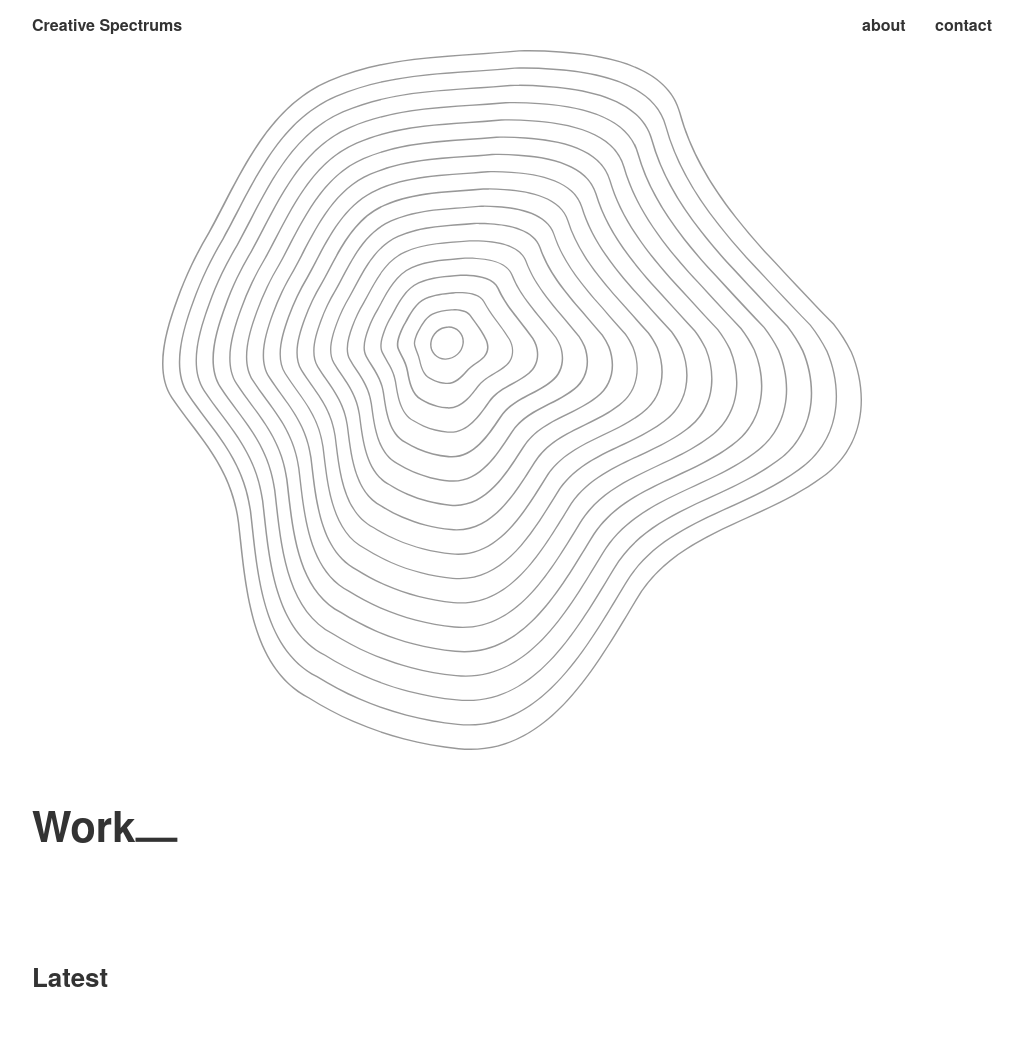
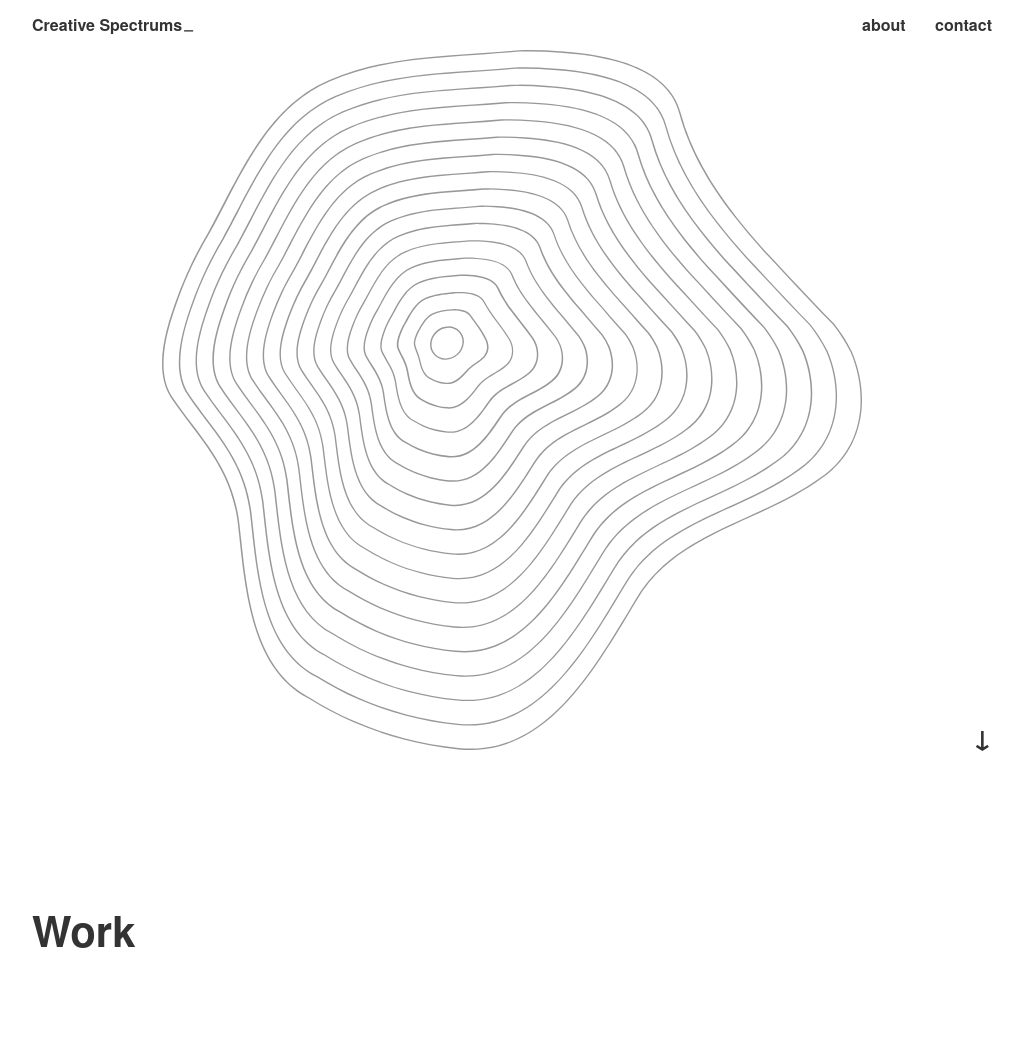
Before and after one commit to JSRobertOuimet/CreativeSpectrums, a PHP site: page / in a window 1280 px wide. Shown: the top 1050 px of the page, without its empty margins (128-1151 px from the left). Run offline with PHP 8.4, Linux system fonts and the light colour scheme.

Commit message:
+ fold scroll icon; other work; headers; social

```diff
--- a/common/footer.php
+++ b/common/footer.php
@@ -1,20 +1,25 @@
 <!--Desktop Footer-->
 <footer id="main-footer" class="bit-1 desktop-only">
-  <nav id="secondary-nav">
+  <nav id="secondary-nav" class="bit-1">
     <div class="left">
       <p class="copy">&copy; Creative Spectrums 2017</p>
     </div>
     <div class="right">
-      <!--<a href="/index.php">home</a>-->
-      <!--<a href="/thoughts.php">thoughts</a>-->
-      <a href="/about.php">about</a>
-      <a href="/contact.php">contact</a>
-      <!--<a href="/fr/french.php">/&nbsp;fr</a>-->
+      <a href="https://www.facebook.com/CreativeSpectrums/" target="_blank">Facebook</a>
+      <a href="https://twitter.com/CrtvSpctrms" target="_blank">Twitter</a>
+      <a href="https://plus.google.com/u/1/114899720654980054505" target="_blank">Google+</a>
+      <a href="https://www.instagram.com/creativespectrums/" target="_blank">Instagram</a>
+      <a href="https://www.pinterest.com/CrtvSpctrms/" target="_blank">Pinterest</a>
     </div>
   </nav>
 </footer>
 
 <!--Mobile Footer-->
-<footer id="main-footer" class="bit-1 center mobile-only">
-  <p class="copy">&copy; Creative Spectrums 2017</p>
+<footer id="main-footer" class="bit-1 mobile-only">
+  <a href="https://www.facebook.com/CreativeSpectrums/" target="_blank" class="bit-1 center no-mg">Facebook</a>
+  <a href="https://twitter.com/CrtvSpctrms" target="_blank" class="bit-1 center no-mg">Twitter</a>
+  <a href="https://plus.google.com/u/1/114899720654980054505" target="_blank" class="bit-1 center no-mg">Google+</a>
+  <a href="https://www.instagram.com/creativespectrums/" target="_blank" class="bit-1 center no-mg">Instagram</a>
+  <a href="https://www.pinterest.com/CrtvSpctrms/" target="_blank" class="bit-1 center no-mg">Pinterest</a>
+  <p class="bit-1 copy center">&copy; Creative Spectrums 2017</p>
 </footer>
--- a/common/navbar.php
+++ b/common/navbar.php
@@ -1,7 +1,7 @@
 <!--Desktop Navigation-->
 <nav id="main-nav" class="desktop-only">
   <div class="left">
-    <a id="brand" href="/index.php">Creative Spectrums</a>
+    <a id="brand" href="/index.php">Creative Spectrums<span class="underscore-brand">&ndash;</span></a>
   </div>
   <div class="right desktop-only">
     <!--<a href="/index.php">home</a>-->
@@ -15,7 +15,7 @@
 <!--Mobile Navigation-->
 <nav id="main-nav" class="mobile-main-nav mobile-only">
   <div class="left">
-    <a id="brand" href="/index.php">Creative Spectrums</a>
+    <a id="brand" href="/index.php">Creative Spectrums<span class="underscore-brand">&ndash;</span></a>
   </div>
   <div class="right">
     <a onclick="openNav()">menu</a>
--- a/css/main.css
+++ b/css/main.css
@@ -193,6 +193,9 @@ table {
 .no-mg {
   margin: 0 !important; }
 
+.no-mg-b {
+  margin-bottom: 0 !important; }
+
 .left {
   float: left !important; }
 
@@ -216,38 +219,37 @@ body {
   width: calc(100vw - 30px);
   height: 100%; }
 
-html {
-  font-family: "HelveticaNeue", "Helvetica Neue", "Helvetica Neue", Helvetica, Arial, "Lucida Grande", sans-serif;
-  color: #333333; }
+.underscore-brand {
+  animation-name: blinker;
+  animation-duration: 1s;
+  animation-iteration-count: infinite;
+  animation-timing-function: linear; }
 
-.title-big {
+@keyframes blinker {
+  0% {
+    opacity: 1; }
+  50% {
+    opacity: 1; }
+  100% {
+    opacity: 0; } }
+@keyframes bob {
+  0% {
+    bottom: 0; }
+  50% {
+    bottom: 10px; }
+  100% {
+    bottom: 0; } }
+.img-1-1 h3, .img-1-2 h3, .img-2-1 h3 {
+  position: absolute;
+  bottom: 15px;
+  left: 15px;
+  text-align: left;
+  line-height: 1 !important;
+  color: white; }
+
+.icon.submit, .icon.download {
   display: inline-block;
-  font-size: 2.618em;
-  font-weight: bold;
-  margin: 1.309em 0; }
-
-.title-small {
-  font-size: 1.618em;
-  font-weight: bold;
-  line-height: 3.236em;
-  margin: 1.309em 0; }
-
-.subtitle {
-  font-size: 1em;
-  font-weight: bold;
-  margin: 1.309em 0; }
-
-p {
-  margin-bottom: 1em;
-  font-size: 1em;
-  line-height: 2em;
-  text-align: justify; }
-  @media screen and (max-width: 600px) {
-    p {
-      text-align: left; } }
-
-.copy {
-  margin-bottom: 0 !important; }
+  position: relative; }
 
 .link,
 .tag {
@@ -262,6 +264,40 @@ p {
   .tag:hover {
     background: rgba(51, 51, 51, 0.75); }
 
+html {
+  font-family: "HelveticaNeue", "Helvetica Neue", "Helvetica Neue", Helvetica, Arial, "Lucida Grande", sans-serif;
+  color: #333333; }
+
+.title-big {
+  display: inline-block;
+  margin-top: calc(2.618em + 50px);
+  margin-bottom: 1.618em;
+  font-size: 2.618em;
+  font-weight: bold;
+  line-height: 1; }
+
+.title-small {
+  margin: 1.618em 0 1em;
+  font-size: 1.618em;
+  font-weight: bold; }
+
+.subtitle {
+  margin-bottom: 1em;
+  font-size: 1em;
+  font-weight: bold; }
+
+p {
+  margin-bottom: 1em;
+  font-size: 1em;
+  line-height: 2em;
+  text-align: justify; }
+  @media screen and (max-width: 600px) {
+    p {
+      text-align: left; } }
+
+.copy {
+  margin-bottom: 0; }
+
 a {
   color: #333333;
   font-weight: bold;
@@ -271,23 +307,56 @@ a {
 a:visited {
   color: #333333; }
 
-.horizontal-bar {
+.underscore-body {
   position: relative;
-  bottom: -9px; }
+  bottom: -9px;
+  left: 5px; }
+
+.underscore-brand {
+  position: relative;
+  bottom: -4px;
+  left: 2px; }
 
 .testimonial {
   font-style: italic !important; }
 
-.icon-submit {
-  display: inline-block;
-  position: relative;
+.icon.submit {
   bottom: 2px; }
 
-.icon-download {
-  display: inline-block;
-  position: relative;
+.icon.download {
   transform: rotate(90deg) !important; }
 
+.icon.scroll {
+  position: absolute;
+  right: 0;
+  bottom: 0;
+  font-size: 1.618em; }
+  @media screen and (max-width: 600px) {
+    .icon.scroll {
+      position: absolute;
+      bottom: 0;
+      left: 50%; } }
+
+.underscore-brand {
+  animation-name: blinker;
+  animation-duration: 1s;
+  animation-iteration-count: infinite;
+  animation-timing-function: linear; }
+
+@keyframes blinker {
+  0% {
+    opacity: 1; }
+  50% {
+    opacity: 1; }
+  100% {
+    opacity: 0; } }
+@keyframes bob {
+  0% {
+    bottom: 0; }
+  50% {
+    bottom: 10px; }
+  100% {
+    bottom: 0; } }
 /* Style inputs with type="text", select elements and textareas */
 input[type=text],
 input[type=email],
@@ -338,7 +407,25 @@ label {
   line-height: 1 !important;
   color: white; }
 
+.icon.submit, .icon.download {
+  display: inline-block;
+  position: relative; }
+
+.link,
+.tag {
+  margin-right: 5px;
+  padding: 3px;
+  font-weight: normal !important;
+  color: white !important;
+  text-decoration: none;
+  background: #333333;
+  cursor: pointer !important; }
+  .link:hover,
+  .tag:hover {
+    background: rgba(51, 51, 51, 0.75); }
+
 .main-jumbotron {
+  position: relative;
   width: 100%;
   height: calc(100vh - 100px);
   background-repeat: no-repeat;
@@ -353,6 +440,7 @@ label {
       background-size: contain; } }
 
 .project-jumbotron {
+  position: relative;
   width: 100%;
   height: calc(100vh - 100px);
   background-repeat: no-repeat;
@@ -375,6 +463,9 @@ label {
     content: "";
     display: block;
     padding-bottom: 100%; }
+  @media screen and (max-width: 960px) {
+    .img-1-1 {
+      margin-bottom: 15px; } }
 
 .img-1-2 {
   position: relative;
@@ -385,6 +476,9 @@ label {
     content: "";
     display: block;
     padding-bottom: 200%; }
+  @media screen and (max-width: 960px) {
+    .img-1-2 {
+      margin-bottom: 15px; } }
 
 .img-2-1 {
   position: relative;
@@ -395,6 +489,9 @@ label {
     content: "";
     display: block;
     padding-bottom: 50%; }
+  @media screen and (max-width: 960px) {
+    .img-2-1 {
+      margin-bottom: 15px; } }
 
 #main-nav,
 #main-footer {
@@ -479,8 +576,7 @@ label {
     bottom: 15px;
     left: 15px;
     text-align: left;
-    line-height: 1;
-    color: white; }
+    line-height: 1; }
 
 .other-project-next {
   position: relative;
@@ -490,8 +586,7 @@ label {
     bottom: 15px;
     right: 15px;
     text-align: right;
-    line-height: 1;
-    color: white; }
+    line-height: 1; }
 
 .color-swatch {
   display: inline-block;
--- a/index.php
+++ b/index.php
@@ -4,7 +4,6 @@
   <meta http-equiv="Content-Type" content="text/html; charset=UTF-8">
 
   <meta name="viewport" content="width=device-width, initial-scale=1">
-  <!--<meta http-equiv="refresh" content="3">-->
 
   <title>Creative Spectrums &ndash; Home</title>
 
@@ -21,7 +20,9 @@
 
       <?php $path = $_SERVER['DOCUMENT_ROOT']; $path .= "/common/navbar.php"; include_once($path); ?>
 
-      <div class="main-jumbotron" style="background-image: url('/assets/img/concentric-form-grey.svg')"></div>
+      <div class="main-jumbotron" style="background-image: url('/assets/img/concentric-form-grey.svg')">
+        <a href="#work" class="icon scroll">&darr;</a>
+      </div>
 
     </header>
 
@@ -31,7 +32,7 @@
       <!--Expertise-->
       <!--<article>
         <header class="bit-1">
-          <h1 class="title-big">Expertise<span class="horizontal-bar">&horbar;</span></h1>
+          <h1 class="title-big">Expertise</h1>
         </header>
 
         <div class="bit-3">
@@ -56,13 +57,16 @@
       <!--Work-->
       <article>
 
-        <header class="bit-1">
-          <h1 class="title-big">Work<span class="horizontal-bar">&horbar;</span></h1>
+        <header id="work" class="bit-1">
+          <h1 class="title-big">Work</h1>
         </header>
 
+        <!--Latest-->
         <section>
 
-          <h2 class="bit-1 title-small">Latest</h2>
+          <header>
+            <h2 class="bit-1 title-small">Latest</h2>
+          </header>
 
           <a href="/projects/assent-compliance.php">
             <div class="bit-2 img-1-1" style="background-image: url('/assets/img/assent-compliance/0038-ACO-PROJECT-logo-on-image.jpg')"></div>
@@ -84,16 +88,62 @@
             <div class="bit-3 img-1-1" style="background-image: url('/assets/img/mimib/0034-MBE-BRANDING-photo-01.jpg"></div>
           </a>
 
+        </section>
+
+        <!--Other Work-->
+        <section>
+
+          <header>
+            <h2 class="bit-1 title-small">Other Work</h2>
+          </header>
+
           <a href="projects/assent-compliance.php">
-            <div class="bit-3 img-1-1" style="background-image: url('/assets/img/mimib/0034-MBE-BRANDING-photo-01.jpg"></div>
+            <div class="bit-4 img-1-1" style="background-image: url('/assets/img/mimib/0034-MBE-BRANDING-photo-01.jpg"></div>
           </a>
 
           <a href="projects/assent-compliance.php">
-            <div class="bit-3 img-1-1" style="background-image: url('/assets/img/mimib/0034-MBE-BRANDING-photo-01.jpg"></div>
+            <div class="bit-4 img-1-1" style="background-image: url('/assets/img/mimib/0034-MBE-BRANDING-photo-01.jpg"></div>
           </a>
 
           <a href="projects/assent-compliance.php">
-            <div class="bit-3 img-1-1" style="background-image: url('/assets/img/mimib/0034-MBE-BRANDING-photo-01.jpg"></div>
+            <div class="bit-4 img-1-1" style="background-image: url('/assets/img/mimib/0034-MBE-BRANDING-photo-01.jpg"></div>
+          </a>
+
+          <a href="projects/assent-compliance.php">
+            <div class="bit-4 img-1-1" style="background-image: url('/assets/img/mimib/0034-MBE-BRANDING-photo-01.jpg"></div>
+          </a>
+
+
+          <a href="projects/assent-compliance.php">
+            <div class="bit-4 img-1-1" style="background-image: url('/assets/img/mimib/0034-MBE-BRANDING-photo-01.jpg"></div>
+          </a>
+
+          <a href="projects/assent-compliance.php">
+            <div class="bit-4 img-1-1" style="background-image: url('/assets/img/mimib/0034-MBE-BRANDING-photo-01.jpg"></div>
+          </a>
+
+          <a href="projects/assent-compliance.php">
+            <div class="bit-4 img-1-1" style="background-image: url('/assets/img/mimib/0034-MBE-BRANDING-photo-01.jpg"></div>
+          </a>
+
+          <a href="projects/assent-compliance.php">
+            <div class="bit-4 img-1-1" style="background-image: url('/assets/img/mimib/0034-MBE-BRANDING-photo-01.jpg"></div>
+          </a>
+
+          <a href="projects/assent-compliance.php">
+            <div class="bit-4 img-1-1" style="background-image: url('/assets/img/mimib/0034-MBE-BRANDING-photo-01.jpg"></div>
+          </a>
+
+          <a href="projects/assent-compliance.php">
+            <div class="bit-4 img-1-1" style="background-image: url('/assets/img/mimib/0034-MBE-BRANDING-photo-01.jpg"></div>
+          </a>
+
+          <a href="projects/assent-compliance.php">
+            <div class="bit-4 img-1-1" style="background-image: url('/assets/img/mimib/0034-MBE-BRANDING-photo-01.jpg"></div>
+          </a>
+
+          <a href="projects/assent-compliance.php">
+            <div class="bit-4 img-1-1 no-mg" style="background-image: url('/assets/img/mimib/0034-MBE-BRANDING-photo-01.jpg"></div>
           </a>
 
         </section>
@@ -103,7 +153,7 @@
       <!--Testimonials-->
       <!--<article>
         <header class="bit-1">
-          <h1 class="title-big">Testimonials<span class="horizontal-bar">&horbar;</span></h1>
+          <h1 class="title-big">Testimonials</h1>
           <h2 class="title-small">What they say.</h2>
         </header>
 
@@ -174,7 +224,7 @@
       <!--<article>
 
         <header class="bit-1">
-          <h1 class="title-big">Thoughts<span class="horizontal-bar">&horbar;</span></h1>
+          <h1 class="title-big">Thoughts</h1>
         </header>
 
         <section>
@@ -211,8 +261,7 @@
       <article>
 
         <header class="bit-1">
-          <h1 class="title-big">Newsletter<span class="horizontal-bar">&horbar;</span></h1>
-          <h2 class="title-small">Get in touch</h2>
+          <h1 class="title-small">Newsletter</h1>
         </header>
 
         <section>
@@ -225,9 +274,9 @@
                 <input type="email" id="email" name="email" placeholder="email">
               </div>
 
-              <div class="form-group bit-1">
-                <input type="submit" value="sign up">
-              </div>
+              <p class="form-group bit-1 no-mg right">
+                <a href="#" type="submit" class="btn">submit&nbsp;&nbsp;<span class="icon submit">&uarr;</span></a>
+              </p>
 
             </div>
 
--- a/projects/assent-compliance.php
+++ b/projects/assent-compliance.php
@@ -4,7 +4,6 @@
   <meta http-equiv="Content-Type" content="text/html; charset=UTF-8">
 
   <meta name="viewport" content="width=device-width, initial-scale=1">
-  <!--<meta http-equiv="refresh" content="3">-->
 
   <title>Assent Compliance</title>
 
@@ -31,7 +30,7 @@
       <!--Project-->
       <article>
         <header>
-          <h1 class="title-big">Assent Compliance<span class="horizontal-bar">&horbar;</span></h1>
+          <h1 class="title-big">Assent Compliance</h1>
           <h2 class="title-small">Project Detail</h2>
         </header>
 
@@ -106,13 +105,14 @@
             </div>
 
             <div class="bit-1">
-              <div class="img-2-1" style="background-image: url('../../assets/img/assent-compliance/0038-ACO-PROJECT-logo-outlined.jpg')"></div>
+              <div class="img-2-1 no-mg-b" style="background-image: url('../../assets/img/assent-compliance/0038-ACO-PROJECT-logo-outlined.jpg')"></div>
             </div>
 
           </section>
 
           <!--Needs to be dynamic-->
           <footer class="bit-1 other-projects">
+            <h2 class="title-small">Other Projects</h2>
             <a href="/projects/mimib.php">
               <div class="bit-2 other-project-prev" style="background-image: url('../../assets/img/mimib/0034-MBE-BRANDING-photo-01.jpg')">
                 <h2 class="title-small no-mg">&larr;&nbsp;previous</h3>
--- a/projects/master-piano-recital-series.php
+++ b/projects/master-piano-recital-series.php
@@ -4,7 +4,6 @@
   <meta http-equiv="Content-Type" content="text/html; charset=UTF-8">
 
   <meta name="viewport" content="width=device-width, initial-scale=1">
-  <!--<meta http-equiv="refresh" content="3">-->
 
   <title>Master Piano Recital Series</title>
 
@@ -31,7 +30,7 @@
       <!--Project-->
       <article>
         <header>
-          <h1 class="title-big">Master Piano Recital Series<span class="horizontal-bar">&horbar;</span></h1>
+          <h1 class="title-big">Master Piano Recital Series</h1>
           <h2 class="title-small">Project Detail</h2>
         </header>
 
@@ -84,7 +83,7 @@
             </p>
 
             <p class="right">
-              <a href="/assets/pdf/MPRS_Branding_Guide_Proposal.pdf" target="_blank" class="btn">download proposal&nbsp;&nbsp;<span class="icon-download">&rarr;</span></a>
+              <a href="/assets/pdf/MPRS_Branding_Guide_Proposal.pdf" target="_blank" class="btn">download proposal&nbsp;&nbsp;<span class="icon download">&rarr;</span></a>
             </p>
           </div>
 
@@ -124,6 +123,7 @@
 
           <!--Needs to be dynamic-->
           <footer class="bit-1 other-projects">
+            <h2 class="title-small">Other Projects</h2>
             <a href="/projects/mimib.php">
               <div class="bit-2 other-project-prev" style="background-image: url('../../assets/img/master-piano-recital-series/01.jpg')">
                 <h2 class="title-small no-mg">&larr;&nbsp;previous</h3>
--- a/projects/mimib.php
+++ b/projects/mimib.php
@@ -4,7 +4,6 @@
   <meta http-equiv="Content-Type" content="text/html; charset=UTF-8">
 
   <meta name="viewport" content="width=device-width, initial-scale=1">
-  <!--<meta http-equiv="refresh" content="3">-->
 
   <title>mimiB</title>
 
@@ -31,7 +30,7 @@
       <!--Project-->
       <article>
         <header>
-          <h1 class="title-big">mimiB<span class="horizontal-bar">&horbar;</span></h1>
+          <h1 class="title-big">mimiB</h1>
           <h2 class="title-small">Project Detail</h2>
         </header>
 
@@ -106,6 +105,7 @@
 
           <!--Needs to be dynamic-->
           <footer class="bit-1 other-projects">
+            <h2 class="title-small">Other Projects</h2>
             <a href="/projects/mimib.php">
               <div class="bit-2 other-project-prev" style="background-image: url('../../assets/img/mimib/0034-MBE-BRANDING-photo-01.jpg')">
                 <h2 class="title-small no-mg">&larr;&nbsp;previous</h3>
--- a/projects/template.php
+++ b/projects/template.php
@@ -4,7 +4,6 @@
   <meta http-equiv="Content-Type" content="text/html; charset=UTF-8">
 
   <meta name="viewport" content="width=device-width, initial-scale=1">
-  <!--<meta http-equiv="refresh" content="3">-->
 
   <title>[Title]</title>
 
@@ -31,7 +30,7 @@
       <!--Project-->
       <article>
         <header>
-          <h1 class="title-big">Master Piano Recital Series<span class="horizontal-bar">&horbar;</span></h1>
+          <h1 class="title-big">Master Piano Recital Series</h1>
           <h2 class="title-small">Project Detail</h2>
         </header>
 
@@ -84,7 +83,7 @@
             </p>
 
             <p class="right">
-              <a href="/assets/pdf/MPRS_Branding_Guide_Proposal.pdf" target="_blank" class="btn">download proposal&nbsp;&nbsp;<span class="icon-download">&rarr;</span></a>
+              <a href="/assets/pdf/MPRS_Branding_Guide_Proposal.pdf" target="_blank" class="btn">download proposal&nbsp;&nbsp;<span class="icon download">&rarr;</span></a>
             </p>
           </div>
 
@@ -124,6 +123,7 @@
 
           <!--Needs to be dynamic-->
           <footer class="bit-1 other-projects">
+            <h2 class="title-small">Other Projects</h2>
             <a href="/projects/mimib.php">
               <div class="bit-2 other-project-prev" style="background-image: url('../../assets/img/master-piano-recital-series/01.jpg')">
                 <h2 class="title-small no-mg">&larr;&nbsp;previous</h3>
--- a/sass/base/_helpers.sass
+++ b/sass/base/_helpers.sass
@@ -23,6 +23,9 @@
 .no-mg
   margin: 0 !important
 
+.no-mg-b
+  margin-bottom: 0 !important
+
 // Alignment
 
 .left
--- a/sass/base/_mixins.sass
+++ b/sass/base/_mixins.sass
@@ -3,6 +3,7 @@
 // --------------------
 
 @mixin jumbotron($desktop-size, $mobile-size)
+  position: relative
   width: 100%
   height: calc(100vh - 100px)
   background:
@@ -31,11 +32,5 @@
     content: ""
     display: block
     padding-bottom: $ratio
-
-%img-title
-  position: absolute
-  bottom: $base-unit
-  left: $base-unit
-  text-align: left
-  line-height: 1 !important
-  color: white
+  @media screen and (max-width: $medium)
+    margin-bottom: $base-unit
--- /dev/null
+++ b/sass/base/_placeholders.sass
@@ -0,0 +1,22 @@
+%img-title
+  position: absolute
+  bottom: $base-unit
+  left: $base-unit
+  text-align: left
+  line-height: 1 !important
+  color: white
+
+%icon
+  display: inline-block
+  position: relative
+
+%underlined
+  margin-right: 5px
+  padding: 3px
+  font-weight: normal !important
+  color: white !important
+  text-decoration: none
+  background: $primary-color
+  cursor: pointer !important
+  &:hover
+    background: transparentize($primary-color, 0.25)
--- a/sass/base/_typography.sass
+++ b/sass/base/_typography.sass
@@ -1,3 +1,6 @@
+@import '../modules/animations'
+@import 'placeholders'
+
 html
   font:
     family: "HelveticaNeue", "Helvetica Neue", "Helvetica Neue", Helvetica, Arial, "Lucida Grande", sans-serif
@@ -6,25 +9,24 @@ html
 // Typographic Scale
 .title-big
   display: inline-block
+  margin-top: calc(2.618em + 50px)
+  margin-bottom: 1.618em
   font:
     size: 2.618em
     weight: bold
-  // line-height: 2.618em * 2 (for line-breaks)
-  margin: 1.309em 0
+  line-height: 1
 
 .title-small
+  margin: 1.618em 0 1em
   font:
     size: 1.618em
     weight: bold
-  line-height: 1.618em * 2
-  margin: 1.309em 0
 
 .subtitle
+  margin-bottom: 1em
   font:
     size: 1em
     weight: bold
-  // line-height: 1em * 2
-  margin: 1.309em 0
 
 p
   margin-bottom: 1em
@@ -34,24 +36,11 @@ p
   text-align: justify
   @media screen and (max-width: $small)
     text-align: left
-  // &:last-of-type
-  //   margin-bottom: 0 !important
 
 .copy
-  margin-bottom: 0 !important
+  margin-bottom: 0
 
 // Links
-
-%underlined
-  margin-right: 5px
-  padding: 3px
-  font-weight: normal !important
-  color: white !important
-  text-decoration: none
-  background: $primary-color
-  cursor: pointer !important
-  &:hover
-    background: transparentize($primary-color, 0.25)
 
 .link,
 .tag
@@ -68,20 +57,38 @@ a:visited
 
 // Text-decoration
 
-.horizontal-bar
+.underscore-body
   position: relative
   bottom: -9px
+  left: 5px
+  // @extend %blinker
+
+.underscore-brand
+  position: relative
+  bottom: -4px
+  left: 2px
+  @extend %blinker
 
 .testimonial
   font-style: italic !important
 
 // Icons
-.icon-submit
-  display: inline-block
-  position: relative
+
+.icon.submit
+  @extend %icon
   bottom: 2px
 
-.icon-download
-  display: inline-block
-  position: relative
+.icon.download
+  @extend %icon
   transform: rotate(90deg) !important
+
+.icon.scroll
+  position: absolute
+  right: 0
+  bottom: 0
+  @media screen and (max-width: $small)
+    position: absolute
+    bottom: 0
+    left: 50%
+  font-size: 1.618em
+  // @extend %bob
--- a/sass/modules/_animations.sass
+++ b/sass/modules/_animations.sass
@@ -0,0 +1,29 @@
+// Blinker
+%blinker
+  animation-name: blinker
+  animation-duration: 1s
+  animation-iteration-count: infinite
+  animation-timing-function: linear
+
+@keyframes blinker
+  0%
+    opacity: 1
+  50%
+    opacity: 1
+  100%
+    opacity: 0
+
+// Bob
+%bob
+  animation-name: bob
+  animation-duration: 1s
+  animation-iteration-count: infinite
+  animation-timing-function: ease-out
+
+@keyframes bob
+  0%
+    bottom: 0
+  50%
+    bottom: 10px
+  100%
+    bottom: 0
--- a/sass/modules/_images.sass
+++ b/sass/modules/_images.sass
@@ -1,4 +1,5 @@
 @import '../base/mixins'
+@import '../base/placeholders'
 
 // --------------------
 // Jumbotron
--- a/sass/modules/_navigation.sass
+++ b/sass/modules/_navigation.sass
@@ -82,7 +82,7 @@
     left: $base-unit
     text-align: left
     line-height: 1
-    color: white
+    // color: white
 
 .other-project-next
   position: relative
@@ -93,4 +93,4 @@
     right: $base-unit
     text-align: right
     line-height: 1
-    color: white
+    // color: white
```
Also changed, not shown: about.php (+4 -5 lines), contact.php (+2 -5 lines).
